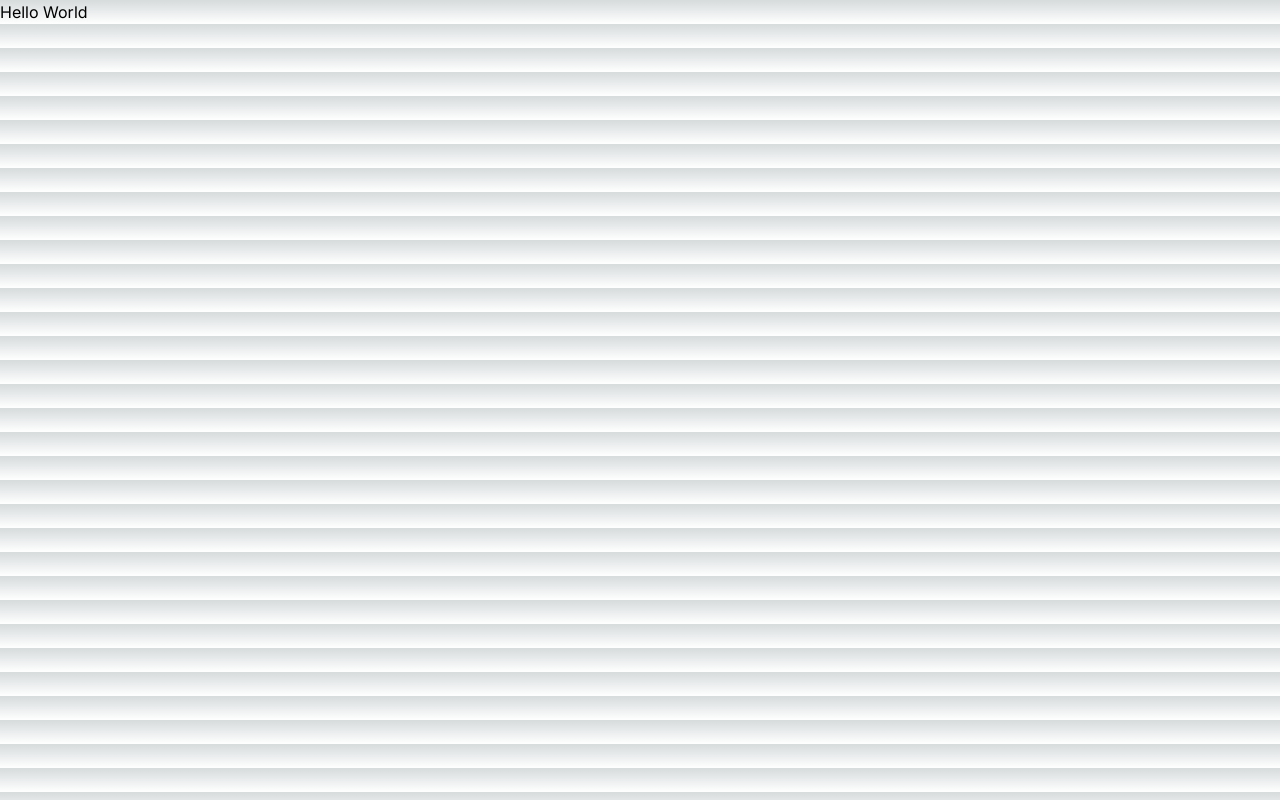
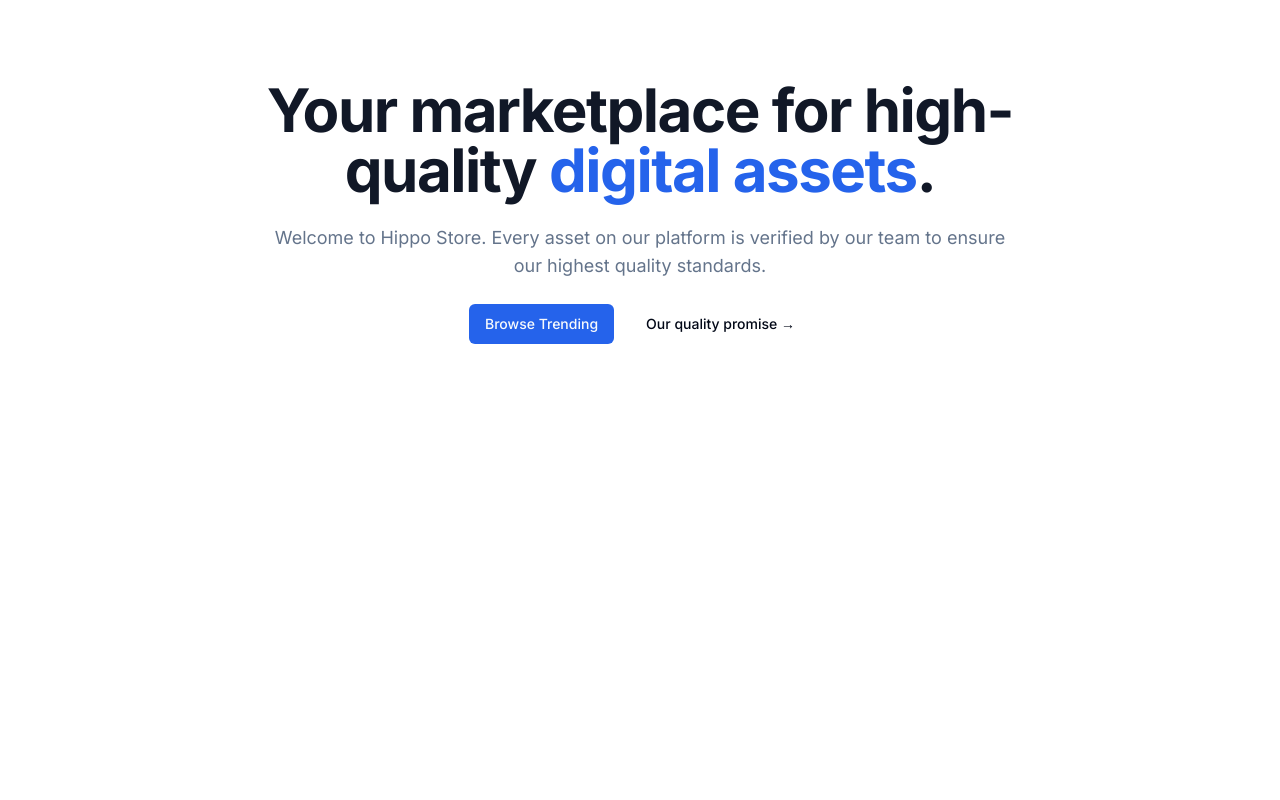
Before and after one commit to cavini/ecommerce, a Next.js app: page / in a window 1280 px wide. Built offline with nearby package versions, Linux system fonts and the light colour scheme.

Commit message:
chore: adding packages for styling

```diff
--- a/package.json
+++ b/package.json
@@ -9,6 +9,7 @@
     "lint": "next lint"
   },
   "dependencies": {
+    "@radix-ui/react-slot": "^1.0.2",
     "class-variance-authority": "^0.7.0",
     "clsx": "^2.0.0",
     "lucide-react": "^0.294.0",
--- a/src/app/globals.css
+++ b/src/app/globals.css
@@ -2,26 +2,58 @@
 @tailwind components;
 @tailwind utilities;
 
-:root {
-  --foreground-rgb: 0, 0, 0;
-  --background-start-rgb: 214, 219, 220;
-  --background-end-rgb: 255, 255, 255;
-}
+@layer base {
+  :root {
+    --background: 0 0% 100%;
+    --foreground: 222.2 84% 4.9%;
+    --card: 0 0% 100%;
+    --card-foreground: 222.2 84% 4.9%;
+    --popover: 0 0% 100%;
+    --popover-foreground: 222.2 84% 4.9%;
+    --primary: 221.2 83.2% 53.3%;
+    --primary-foreground: 210 40% 98%;
+    --secondary: 210 40% 96.1%;
+    --secondary-foreground: 222.2 47.4% 11.2%;
+    --muted: 210 40% 96.1%;
+    --muted-foreground: 215.4 16.3% 46.9%;
+    --accent: 210 40% 96.1%;
+    --accent-foreground: 222.2 47.4% 11.2%;
+    --destructive: 0 84.2% 60.2%;
+    --destructive-foreground: 210 40% 98%;
+    --border: 214.3 31.8% 91.4%;
+    --input: 214.3 31.8% 91.4%;
+    --ring: 221.2 83.2% 53.3%;
+    --radius: 0.5rem;
+  }
 
-@media (prefers-color-scheme: dark) {
-  :root {
-    --foreground-rgb: 255, 255, 255;
-    --background-start-rgb: 0, 0, 0;
-    --background-end-rgb: 0, 0, 0;
+  .dark {
+    --background: 222.2 84% 4.9%;
+    --foreground: 210 40% 98%;
+    --card: 222.2 84% 4.9%;
+    --card-foreground: 210 40% 98%;
+    --popover: 222.2 84% 4.9%;
+    --popover-foreground: 210 40% 98%;
+    --primary: 217.2 91.2% 59.8%;
+    --primary-foreground: 222.2 47.4% 11.2%;
+    --secondary: 217.2 32.6% 17.5%;
+    --secondary-foreground: 210 40% 98%;
+    --muted: 217.2 32.6% 17.5%;
+    --muted-foreground: 215 20.2% 65.1%;
+    --accent: 217.2 32.6% 17.5%;
+    --accent-foreground: 210 40% 98%;
+    --destructive: 0 62.8% 30.6%;
+    --destructive-foreground: 210 40% 98%;
+    --border: 217.2 32.6% 17.5%;
+    --input: 217.2 32.6% 17.5%;
+    --ring: 224.3 76.3% 48%;
   }
 }
 
-body {
-  color: rgb(var(--foreground-rgb));
-  background: linear-gradient(
-      to bottom,
-      transparent,
-      rgb(var(--background-end-rgb))
-    )
-    rgb(var(--background-start-rgb));
+@layer base {
+  * {
+    @apply border-border;
+  }
+  body {
+    @apply bg-background text-foreground;
+  }
 }
--- a/src/app/layout.tsx
+++ b/src/app/layout.tsx
@@ -1,22 +1,29 @@
-import type { Metadata } from 'next'
-import { Inter } from 'next/font/google'
-import './globals.css'
+import type { Metadata } from "next";
+import { Inter } from "next/font/google";
+import "./globals.css";
+import { cn } from "@/lib/utils";
 
-const inter = Inter({ subsets: ['latin'] })
+const inter = Inter({ subsets: ["latin"] });
 
 export const metadata: Metadata = {
-  title: 'Create Next App',
-  description: 'Generated by create next app',
-}
+  title: "Create Next App",
+  description: "Generated by create next app",
+};
 
 export default function RootLayout({
   children,
 }: {
-  children: React.ReactNode
+  children: React.ReactNode;
 }) {
   return (
-    <html lang="en">
-      <body className={inter.className}>{children}</body>
+    <html lang="en" className="h-full">
+      <body
+        className={cn("relative h-full font-sans antialiased", inter.className)}
+      >
+        <main className="relative flex flex-col min-h-screen">
+          <div className="flex-grow flex-1">{children}</div>
+        </main>
+      </body>
     </html>
-  )
+  );
 }
--- a/src/app/page.tsx
+++ b/src/app/page.tsx
@@ -1,6 +1,26 @@
+import MaxWidthWrapper from "@/components/MaxWidthWrapper";
+import { Button, buttonVariants } from "@/components/ui/button";
+import Link from "next/link";
 
 export default function Home() {
   return (
-    <p>Hello World</p>
-  )
+    <MaxWidthWrapper>
+      <div className="py-20 mx-auto text-center flex flex-col items-center max-w-3xl">
+        <h1 className="text-4xl font-bold tracking-tight text-gray-900 sm:text-6xl">
+          Your marketplace for high-quality{" "}
+          <span className="text-blue-600">digital assets</span>.
+        </h1>
+        <p className="mt-6 text-lg max-w-prose text-muted-foreground">
+          Welcome to Hippo Store. Every asset on our platform is verified by our
+          team to ensure our highest quality standards.
+        </p>
+        <div className="flex flex-col sm:flex-row gap-4 mt-6">
+          <Link className={buttonVariants()} href="/products">
+            Browse Trending
+          </Link>
+          <Button variant="ghost">Our quality promise &rarr;</Button>
+        </div>
+      </div>
+    </MaxWidthWrapper>
+  );
 }
--- /dev/null
+++ b/src/components/MaxWidthWrapper.tsx
@@ -0,0 +1,23 @@
+import { cn } from "@/lib/utils";
+import React, { ReactNode } from "react";
+
+const MaxWidthWrapper = ({
+  className,
+  children,
+}: {
+  className?: string;
+  children: ReactNode;
+}) => {
+  return (
+    <div
+      className={cn(
+        "mx-auto w-full max-w-screen-xl px-2.5 md:px-20",
+        className
+      )}
+    >
+      {children}
+    </div>
+  );
+};
+
+export default MaxWidthWrapper;
--- /dev/null
+++ b/src/components/ui/button.tsx
@@ -0,0 +1,56 @@
+import * as React from "react"
+import { Slot } from "@radix-ui/react-slot"
+import { cva, type VariantProps } from "class-variance-authority"
+
+import { cn } from "@/lib/utils"
+
+const buttonVariants = cva(
+  "inline-flex items-center justify-center whitespace-nowrap rounded-md text-sm font-medium ring-offset-background transition-colors focus-visible:outline-none focus-visible:ring-2 focus-visible:ring-ring focus-visible:ring-offset-2 disabled:pointer-events-none disabled:opacity-50",
+  {
+    variants: {
+      variant: {
+        default: "bg-primary text-primary-foreground hover:bg-primary/90",
+        destructive:
+          "bg-destructive text-destructive-foreground hover:bg-destructive/90",
+        outline:
+          "border border-input bg-background hover:bg-accent hover:text-accent-foreground",
+        secondary:
+          "bg-secondary text-secondary-foreground hover:bg-secondary/80",
+        ghost: "hover:bg-accent hover:text-accent-foreground",
+        link: "text-primary underline-offset-4 hover:underline",
+      },
+      size: {
+        default: "h-10 px-4 py-2",
+        sm: "h-9 rounded-md px-3",
+        lg: "h-11 rounded-md px-8",
+        icon: "h-10 w-10",
+      },
+    },
+    defaultVariants: {
+      variant: "default",
+      size: "default",
+    },
+  }
+)
+
+export interface ButtonProps
+  extends React.ButtonHTMLAttributes<HTMLButtonElement>,
+    VariantProps<typeof buttonVariants> {
+  asChild?: boolean
+}
+
+const Button = React.forwardRef<HTMLButtonElement, ButtonProps>(
+  ({ className, variant, size, asChild = false, ...props }, ref) => {
+    const Comp = asChild ? Slot : "button"
+    return (
+      <Comp
+        className={cn(buttonVariants({ variant, size, className }))}
+        ref={ref}
+        {...props}
+      />
+    )
+  }
+)
+Button.displayName = "Button"
+
+export { Button, buttonVariants }
--- a/src/globals.css
+++ /dev/null
@@ -1,76 +0,0 @@
-@tailwind base;
-@tailwind components;
-@tailwind utilities;
-
-@layer base {
-  :root {
-    --background: 0 0% 100%;
-    --foreground: 222.2 84% 4.9%;
-
-    --card: 0 0% 100%;
-    --card-foreground: 222.2 84% 4.9%;
-
-    --popover: 0 0% 100%;
-    --popover-foreground: 222.2 84% 4.9%;
-
-    --primary: 222.2 47.4% 11.2%;
-    --primary-foreground: 210 40% 98%;
-
-    --secondary: 210 40% 96.1%;
-    --secondary-foreground: 222.2 47.4% 11.2%;
-
-    --muted: 210 40% 96.1%;
-    --muted-foreground: 215.4 16.3% 46.9%;
-
-    --accent: 210 40% 96.1%;
-    --accent-foreground: 222.2 47.4% 11.2%;
-
-    --destructive: 0 84.2% 60.2%;
-    --destructive-foreground: 210 40% 98%;
-
-    --border: 214.3 31.8% 91.4%;
-    --input: 214.3 31.8% 91.4%;
-    --ring: 222.2 84% 4.9%;
-
-    --radius: 0.5rem;
-  }
-
-  .dark {
-    --background: 222.2 84% 4.9%;
-    --foreground: 210 40% 98%;
-
-    --card: 222.2 84% 4.9%;
-    --card-foreground: 210 40% 98%;
-
-    --popover: 222.2 84% 4.9%;
-    --popover-foreground: 210 40% 98%;
-
-    --primary: 210 40% 98%;
-    --primary-foreground: 222.2 47.4% 11.2%;
-
-    --secondary: 217.2 32.6% 17.5%;
-    --secondary-foreground: 210 40% 98%;
-
-    --muted: 217.2 32.6% 17.5%;
-    --muted-foreground: 215 20.2% 65.1%;
-
-    --accent: 217.2 32.6% 17.5%;
-    --accent-foreground: 210 40% 98%;
-
-    --destructive: 0 62.8% 30.6%;
-    --destructive-foreground: 210 40% 98%;
-
-    --border: 217.2 32.6% 17.5%;
-    --input: 217.2 32.6% 17.5%;
-    --ring: 212.7 26.8% 83.9%;
-  }
-}
-
-@layer base {
-  * {
-    @apply border-border;
-  }
-  body {
-    @apply bg-background text-foreground;
-  }
-}
```
Also changed, not shown: 1 other file (tests, documents, lock files or other folders).
